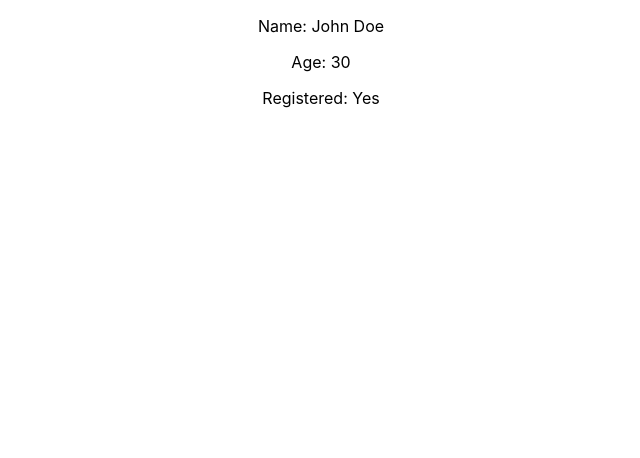
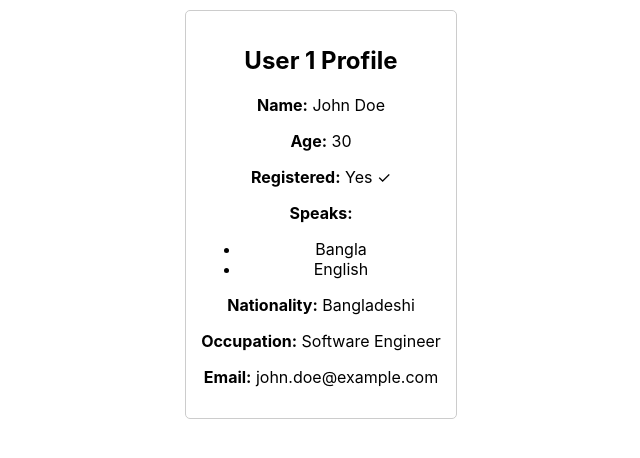
Before and after one commit to Mezbahul-241-15-929/React-TypeScript, a React (Create React App) app: page / in a window 1280 px wide. Shown: the top 458 px of the page, without its empty margins (319-959 px from the left). Built offline with nearby package versions, Linux system fonts and the light colour scheme.

Commit message:
built in Props types ,user defined Props types

```diff
--- a/src/App.tsx
+++ b/src/App.tsx
@@ -1,12 +1,31 @@
 import React from 'react';
 import logo from './logo.svg';
 import './App.css';
-import { User } from './components/User';
+import User1 from './components/user1';
+
+const user1={
+  nationality: "Bangladeshi",
+  occupation: "Software Engineer",
+  email: "john.doe@example.com",
+
+}
 
 function App() {
   return (
     <div className="App text-center">
-      <User name="John Doe" age={30} isRegistered={true} />
+
+      <main style={{ display: 'flex', justifyContent: 'center', gap: '20px', flexWrap: 'wrap' }}>
+        {/* User1 Component with typed props */}
+        <User1
+        name="John Doe"
+        age={30}
+        isRegistered={true}
+        lang={["Bangla", "English"]}
+        user={user1}
+        />
+
+
+      </main>
     </div>
   );
 }
--- a/src/components/User.tsx
+++ /dev/null
@@ -1,17 +0,0 @@
-import React from 'react'
-
-type UserProps = {
-  name: string;
-  age: number;
-  isRegistered: boolean;
-}
-
-export const User = ({name, age, isRegistered}: UserProps) => {
-  return (
-    <div>
-      <p>Name: {name}</p>
-      <p>Age: {age}</p>
-      <p>Registered: {isRegistered ? 'Yes' : 'No'}</p>
-    </div>
-  )
-}
--- /dev/null
+++ b/src/components/user1.tsx
@@ -0,0 +1,36 @@
+import React from 'react';
+
+type UserProps = {
+  name: string;
+  age: number;
+  isRegistered: boolean;
+  lang: string[];
+  user: {
+    nationality: string;
+    occupation: string;
+    email: string;
+  };
+};
+
+const User1 = ({ name, age, isRegistered, lang, user }: UserProps) => {
+  return (
+    <div style={{ border: '1px solid #ccc', padding: '15px', margin: '10px', borderRadius: '5px' }}>
+      <h2>User 1 Profile</h2>
+      <p><strong>Name:</strong> {name}</p>
+      <p><strong>Age:</strong> {age}</p>
+      <p><strong>Registered:</strong> {isRegistered ? 'Yes ✓' : 'No ✗'}</p>
+      {/* <p><strong>Languages:</strong> {lang.join(", ")}</p> */}
+      <p><strong>Speaks:</strong></p>
+      <ul>
+        {lang.map((language, idx) => (
+          <li key={idx}>{language}</li>
+        ))}
+      </ul>
+      <p><strong>Nationality:</strong> {user.nationality}</p>
+      <p><strong>Occupation:</strong> {user.occupation}</p>
+      <p><strong>Email:</strong> {user.email}</p>
+    </div>
+  );
+};
+
+export default User1;
```
